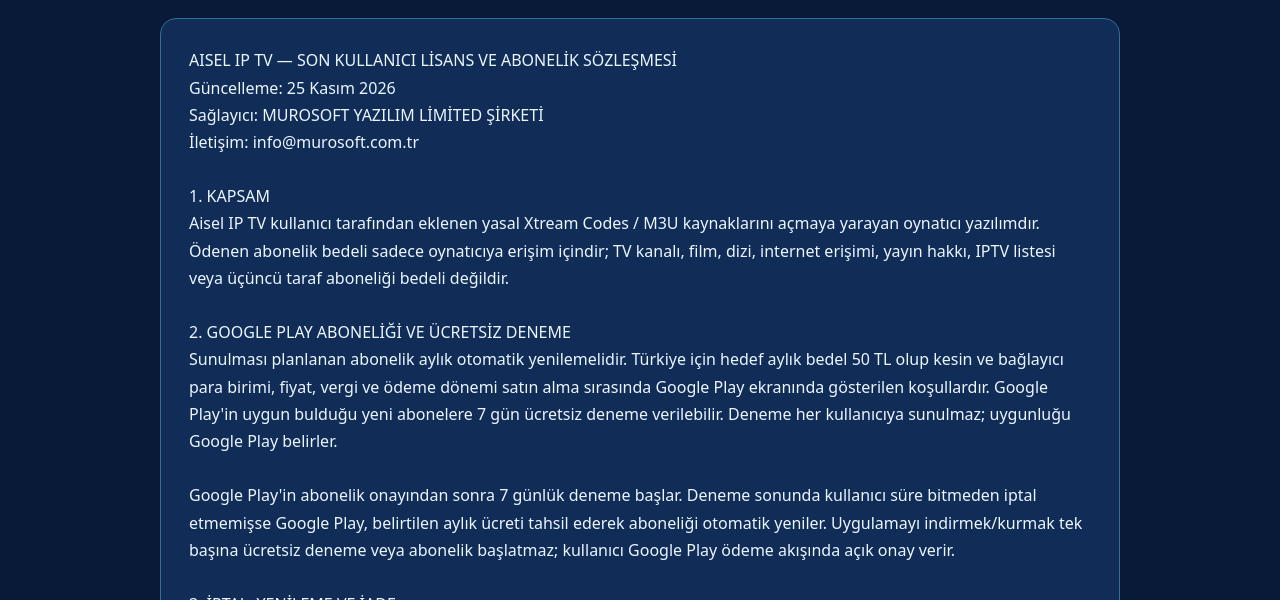
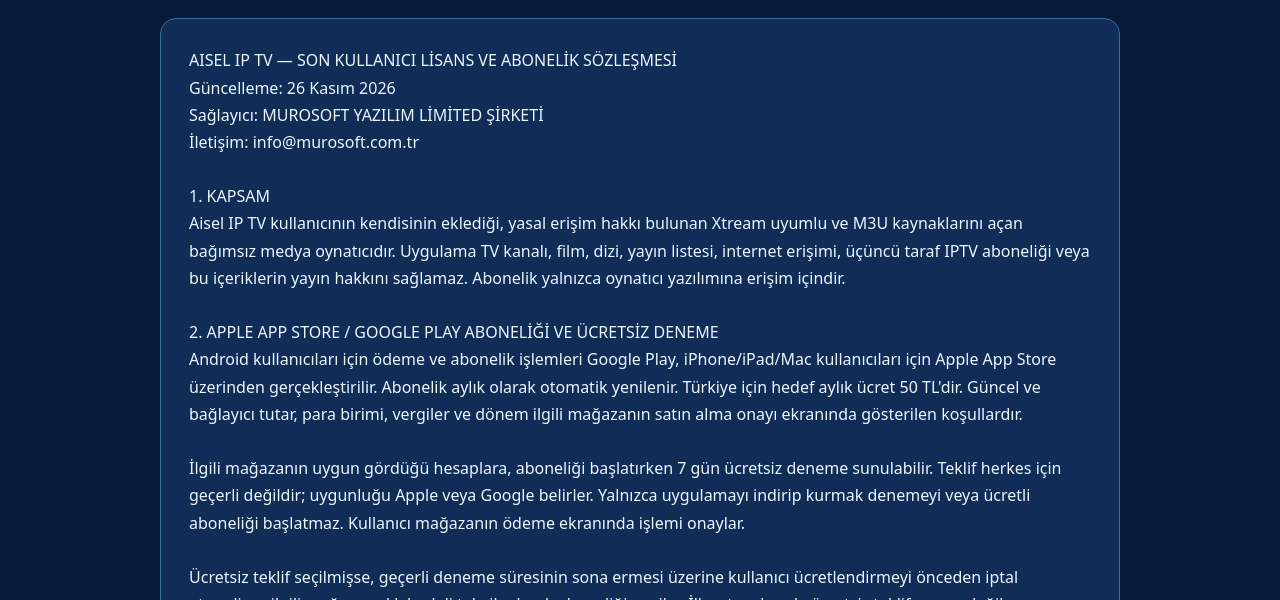
Before and after one commit to malimusavirmuratbalci-max/Aisel-IPTV-Legal, a plain HTML site: page terms.html in a window 1280 px wide. Shown: the part 200-800 px from the top of the page. Drawn offline with Linux system fonts and the light colour scheme.

Commit message:
legal: extend IPTV subscriptions and privacy to Apple iOS/macOS

```diff
--- a/terms.html
+++ b/terms.html
@@ -1,31 +1,33 @@
 <!doctype html><html lang="tr"><head><meta charset="utf-8"><meta name="viewport" content="width=device-width,initial-scale=1"><meta name="robots" content="index,follow"><title>Abonelik ve Kullanım Koşulları | Aisel IP TV</title><style>body{font-family:system-ui,Arial,sans-serif;background:#081a37;color:#ebf7ff;line-height:1.7;margin:0}header{background:linear-gradient(90deg,#075b92,#183979);padding:20px max(24px,calc((100vw - 960px)/2));}header strong{font-size:1.3rem}nav{margin-top:12px;display:flex;gap:20px;flex-wrap:wrap}a{color:#6fe4ed}main{max-width:960px;margin:28px auto;padding:0 22px}article{background:#102c57;border:1px solid #326f99;border-radius:16px;padding:28px;white-space:pre-wrap;overflow-wrap:anywhere}footer{max-width:960px;margin:24px auto;padding:15px;color:#c2d4e6}</style></head><body><header><strong>Aisel IP TV • MUROSOFT</strong><nav><a href="index.html">Ana Sayfa</a><a href="privacy.html">Gizlilik ve KVKK</a><a href="terms.html">Abonelik Sözleşmesi</a><a href="licenses.html">Açık Kaynak</a></nav></header><main><h1>Abonelik ve Kullanım Koşulları</h1><article>AISEL IP TV — SON KULLANICI LİSANS VE ABONELİK SÖZLEŞMESİ
-Güncelleme: 25 Kasım 2026
+Güncelleme: 26 Kasım 2026
 Sağlayıcı: MUROSOFT YAZILIM LİMİTED ŞİRKETİ
 İletişim: info@murosoft.com.tr
 
 1. KAPSAM
-Aisel IP TV kullanıcı tarafından eklenen yasal Xtream Codes / M3U kaynaklarını açmaya yarayan oynatıcı yazılımdır. Ödenen abonelik bedeli sadece oynatıcıya erişim içindir; TV kanalı, film, dizi, internet erişimi, yayın hakkı, IPTV listesi veya üçüncü taraf aboneliği bedeli değildir.
+Aisel IP TV kullanıcının kendisinin eklediği, yasal erişim hakkı bulunan Xtream uyumlu ve M3U kaynaklarını açan bağımsız medya oynatıcıdır. Uygulama TV kanalı, film, dizi, yayın listesi, internet erişimi, üçüncü taraf IPTV aboneliği veya bu içeriklerin yayın hakkını sağlamaz. Abonelik yalnızca oynatıcı yazılımına erişim içindir.
 
-2. GOOGLE PLAY ABONELİĞİ VE ÜCRETSİZ DENEME
-Sunulması planlanan abonelik aylık otomatik yenilemelidir. Türkiye için hedef aylık bedel 50 TL olup kesin ve bağlayıcı para birimi, fiyat, vergi ve ödeme dönemi satın alma sırasında Google Play ekranında gösterilen koşullardır. Google Play&#x27;in uygun bulduğu yeni abonelere 7 gün ücretsiz deneme verilebilir. Deneme her kullanıcıya sunulmaz; uygunluğu Google Play belirler.
+2. APPLE APP STORE / GOOGLE PLAY ABONELİĞİ VE ÜCRETSİZ DENEME
+Android kullanıcıları için ödeme ve abonelik işlemleri Google Play, iPhone/iPad/Mac kullanıcıları için Apple App Store üzerinden gerçekleştirilir. Abonelik aylık olarak otomatik yenilenir. Türkiye için hedef aylık ücret 50 TL&#x27;dir. Güncel ve bağlayıcı tutar, para birimi, vergiler ve dönem ilgili mağazanın satın alma onayı ekranında gösterilen koşullardır.
 
-Google Play&#x27;in abonelik onayından sonra 7 günlük deneme başlar. Deneme sonunda kullanıcı süre bitmeden iptal etmemişse Google Play, belirtilen aylık ücreti tahsil ederek aboneliği otomatik yeniler. Uygulamayı indirmek/kurmak tek başına ücretsiz deneme veya abonelik başlatmaz; kullanıcı Google Play ödeme akışında açık onay verir.
+İlgili mağazanın uygun gördüğü hesaplara, aboneliği başlatırken 7 gün ücretsiz deneme sunulabilir. Teklif herkes için geçerli değildir; uygunluğu Apple veya Google belirler. Yalnızca uygulamayı indirip kurmak denemeyi veya ücretli aboneliği başlatmaz. Kullanıcı mağazanın ödeme ekranında işlemi onaylar.
+
+Ücretsiz teklif seçilmişse, geçerli deneme süresinin sona ermesi üzerine kullanıcı ücretlendirmeyi önceden iptal etmediyse ilgili mağaza aylık bedeli tahsil ederek aboneliği yeniler. İlk satın almada ücretsiz teklif uygun değilse mağazanın gösterdiği ücretli abonelik koşulları geçerlidir.
 
 3. İPTAL, YENİLEME VE İADE
-Abonelik Google Play üzerinden yönetilir ve iptal edilir. Google Play &gt; Ödemeler ve abonelikler &gt; Abonelikler bölümünde iptal mümkündür. Ücretsiz deneme bitmeden iptal edilirse ilk ücretli dönem başlatılmaz. Ücretli dönemde iptalde genel kural, erişimin ödenen dönem sonuna kadar sürmesidir; emredici mevzuat ve Google Play politikaları saklıdır. Uygulamayı silmek aboneliği iptal ETMEZ. İade ve uyuşmazlıklarda geçerli tüketici hukuku ve Google Play geri ödeme kanalları uygulanır; kullanıcının kanuni başvuru hakları sınırlandırılmaz.
+Android abonelikleri Google Play &gt; Ödemeler ve abonelikler &gt; Abonelikler bölümünden; Apple abonelikleri iPhone/iPad Ayarlar &gt; Apple Hesabı &gt; Abonelikler veya Mac App Store abonelik ayarlarından yönetilebilir. Kullanıcı yenilemeyi istediği zaman iptal edebilir. Ücretsiz deneme bitmeden yapılan iptallerde ilgili mağazanın gösterdiği iptal zamanı ve koşullarına uyulur. Ücretli dönemde iptalde genel kural, erişimin ödenen sürenin sonuna kadar devam etmesidir; mağaza koşulları ve emredici tüketici mevzuatı saklıdır. Uygulamayı silmek aboneliği iptal ETMEZ. İadeler ilgili uygulama mağazası üzerinden talep edilir; kanuni başvuru hakları sınırlandırılamaz.
 
 4. KULLANIM YETKİSİ
-Kullanıcı yalnızca yasal erişim hakkına sahip olduğu kaynakları eklemeyi, telif haklarına uymayı ve izin olmadan yayınları yeniden dağıtmamayı kabul eder. Aisel IP TV üçüncü taraf IPTV aboneliği sağlamaz. Telif hakkını ihlal eden yayınları temin etmez, liste veya kaynak paylaşmaz.
+Kullanıcı yalnızca yasal erişim hakkına sahip olduğu kaynakları eklemeyi, telif hakkı ve hizmet şartlarına uymayı, izinsiz çoğaltma/yeniden dağıtma yapmamayı kabul eder. MUROSOFT üçüncü taraf IPTV listeleri veya lisanssız yayınları temin etmez.
 
 5. TEKNİK HUSUSLAR
-Yayın kalitesi, erişim, codec uyumu ve eşzamanlı izleme sayısı kullanıcı cihazına, internet bağlantısına ve kaynak sağlayıcının şartlarına bağlıdır. MUROSOFT, üçüncü taraf yayınların kesintisiz çalışmasını veya kullanılabilirliğini garanti edemez. Desteklenen hizmet, Google Play üzerinden etkinleştirilmiş uygulama lisansı ile sınırlıdır.
+Yayın kalitesi ve kullanılabilirliği kaynak sunucuya, internet bağlantısına, platformun desteklediği medya biçimlerine ve cihazın donanımına bağlıdır. iPhone/iPad ve Mac&#x27;te Apple AVFoundation oynatıcısının desteklediği akışlar kullanılır; Android&#x27;de farklı çözücüler bulunabilir. Üçüncü taraf yayınların veya özel kodeklerin tüm cihazlarda kesintisiz çalışması garanti edilmez. Çoklu ekran özelliği, sağlayıcının eşzamanlı bağlantı sınırına tabidir.
 
 6. LİSANS
-Abonelik süresince kullanıcıya oynatıcı yazılımını kişisel, devredilemez, münhasır olmayan biçimde kullanma hakkı verilir. Bu lisans üçüncü taraf yayınların mülkiyet veya telif haklarını vermez. Açık kaynak bileşenler kendi lisansları altında sunulur.
+Aktif abonelik süresince kullanıcıya oynatıcı yazılımı üzerinde kişisel, devredilemez, münhasır olmayan kullanım hakkı verilir. Bu hak, üçüncü taraf yayınların fikrî mülkiyet haklarını kapsamaz. Apple platformlarında Apple&#x27;ın Standart Son Kullanıcı Lisans Sözleşmesi (https://www.apple.com/legal/internet-services/itunes/dev/stdeula/) de geçerlidir. Açık kaynak bileşenler kendi lisans koşulları altında sunulur.
 
 7. KİŞİSEL VERİLER
-Kullanıcının sağlayıcı kimlik bilgileri cihazda şifrelenir ve kendi yayın sağlayıcısına aktarılabilir. Google Play tahsilatı Google tarafından yürütülür; kredi kartı bilgileri uygulamaya verilmez. Ayrıntılar Gizlilik Politikası&#x27;ndadır.
+Kullanıcının sağlayıcı kimlik bilgileri cihazda şifreli biçimde tutulur ve yalnızca seçtiği yayın sağlayıcısına bağlantı için kullanılabilir. Apple App Store ve Google Play tahsilatları ilgili mağaza tarafından yürütülür; banka veya kredi kartı numarası uygulama tarafından alınmaz. Diğer ayrıntılar Gizlilik Politikası&#x27;ndadır.
 
 8. DEĞİŞİKLİKLER / UYUŞMAZLIK
-Hizmet ve koşullarda yapılacak önemli değişiklikler mevzuata uygun duyurulur. Türk hukukunun emredici tüketici ve KVKK hükümleri saklıdır. Destek ve başvurular info@murosoft.com.tr üzerinden yapılabilir.
-</article></main><footer>MUROSOFT YAZILIM LİMİTED ŞİRKETİ • <a href="mailto:info@murosoft.com.tr">info@murosoft.com.tr</a> • Son güncelleme: 25 Kasım 2026</footer></body></html>
+Hizmetteki önemli değişiklikler mevzuata uygun duyurulur. Türk hukukunun emredici tüketici ve KVKK hükümleri saklıdır. Destek ve başvurular info@murosoft.com.tr adresine gönderilebilir.
+</article></main><footer>MUROSOFT YAZILIM LİMİTED ŞİRKETİ • <a href="mailto:info@murosoft.com.tr">info@murosoft.com.tr</a> • Son güncelleme: 26 Kasım 2026</footer></body></html>
```
Also changed, not shown: index.html (+3 -3 lines), privacy.html (+11 -11 lines), PRIVACY_TR.txt, TERMS_TR.txt.
